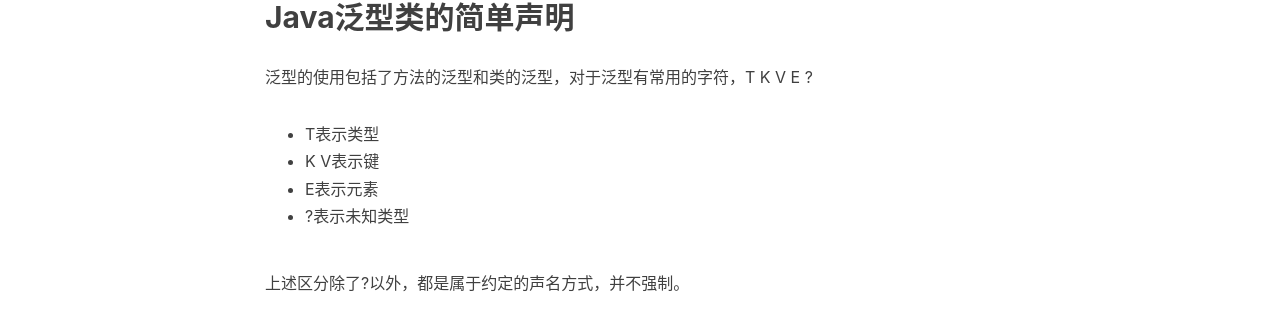
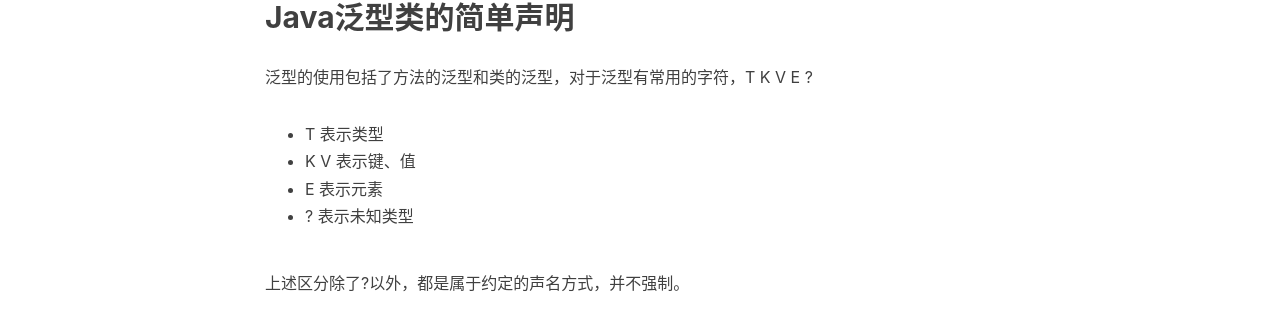
Before and after one commit to hh23485/hh23485.github.io, a Jekyll site: the page built from _posts/2017-03-15-Java泛型.md, in a window 1280 px wide and 900 px high, scrolled down 505 px. Shown: the part 136-452 px from the top of the window. Built offline with Jekyll 4.4.1, drawn with Linux system fonts in a browser that asks for light colours; nearby versions of some CDN libraries; library files that are not in the unit come from our copies; comment, search, counter and statistics services are not loaded.

Commit message:
修改内容

```diff
--- a/_posts/2017-03-15-Java泛型.md
+++ b/_posts/2017-03-15-Java泛型.md
@@ -17,10 +17,10 @@ tags:
 
 泛型的使用包括了方法的泛型和类的泛型，对于泛型有常用的字符，T K V E ?
 
-- T表示类型
-- K V表示键
-- E表示元素
-- ?表示未知类型
+- T 表示类型
+- K V 表示键、值
+- E 表示元素
+- ? 表示未知类型
 
 上述区分除了?以外，都是属于约定的声名方式，并不强制。
 
```
